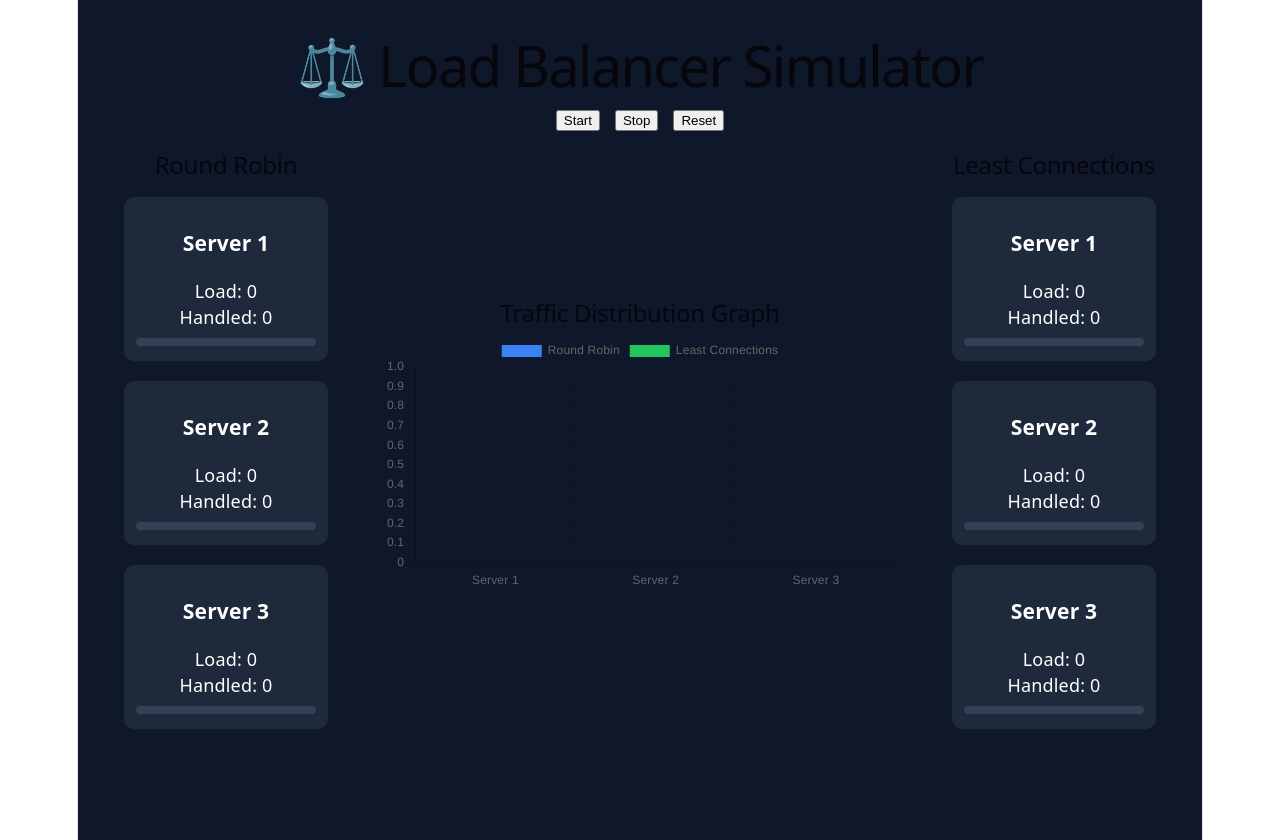
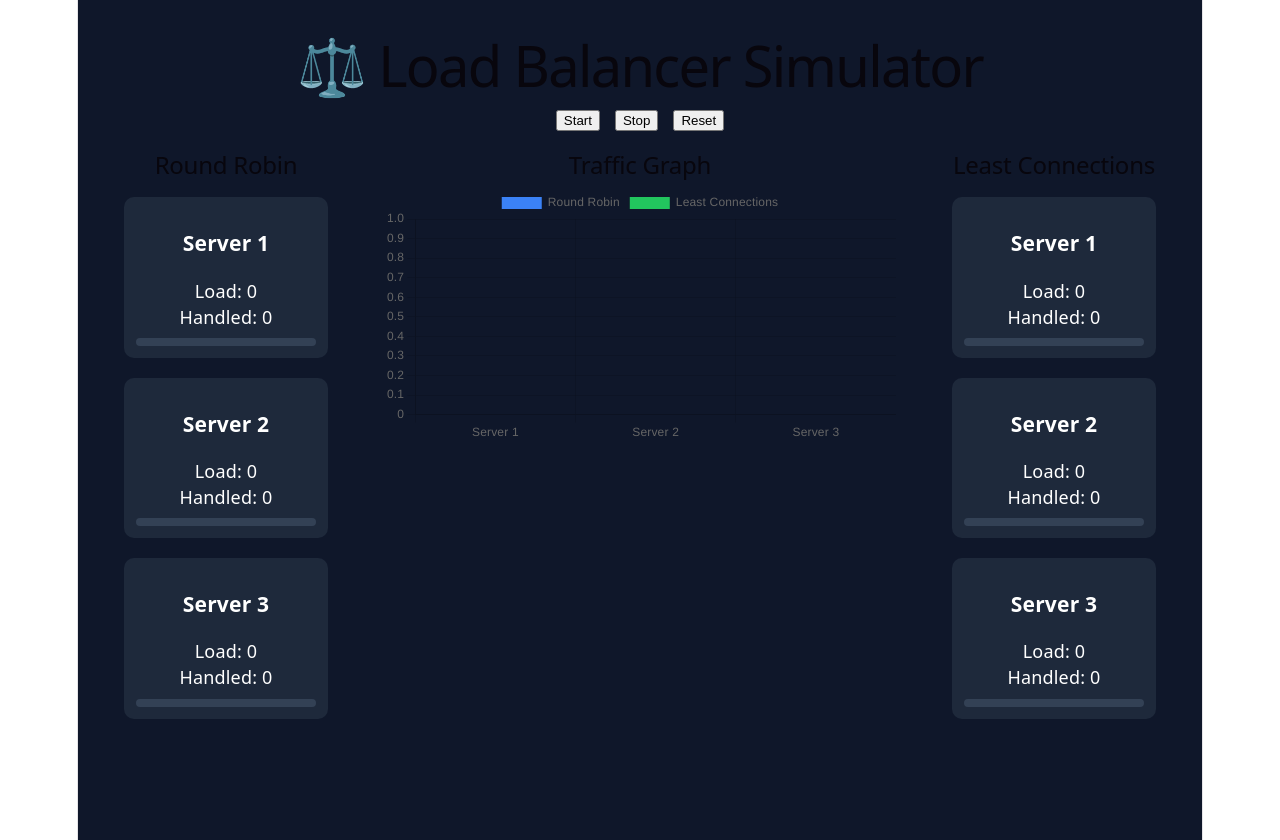
Before and after one commit to Krishna-7781/CIS-Hackathon, a React (Vite) app in the folder Load-Balancer-Simulator/: page / in a window 1280 px wide. Built offline with nearby package versions, Linux system fonts and the light colour scheme.

Commit message:
Update App.jsx

```diff
--- a/Load-Balancer-Simulator/src/App.jsx
+++ b/Load-Balancer-Simulator/src/App.jsx
@@ -36,7 +36,7 @@ export default function App() {
 
   const scalingLock = useRef(false);
 
-  // ✅ FIXED: Stable interval
+  // ✅ Stable interval (NO bugs)
   useEffect(() => {
     if (!running) return;
 
@@ -48,23 +48,25 @@ export default function App() {
     return () => clearInterval(interval);
   }, [running]);
 
-  // ✅ FIXED: Scaling logic
-  const checkScaling = (servers, setServers) => {
-    const allOverloaded = servers.every(
+  // ✅ FIXED SCALING (MAIN FIX)
+  const checkScaling = (setServers) => {
+    setServers((prev) => {
+      const allOverloaded = prev.every(
         (s) => s.load >= OVERLOAD_THRESHOLD
       );
 
       if (!allOverloaded) {
         scalingLock.current = false;
-      return;
+        return prev;
       }
 
-    if (scalingLock.current) return;
+      if (scalingLock.current) return prev;
 
       scalingLock.current = true;
 
-    if (servers.length < MAX_SERVERS) {
-      setServers((prev) => [
+      // ✅ ADD 4TH SERVER
+      if (prev.length < MAX_SERVERS) {
+        return [
           ...prev,
           {
             id: prev.length + 1,
@@ -77,14 +79,18 @@ export default function App() {
             message: "🆕 Auto-created",
             liveSend: "",
           },
-      ]);
-    } else {
-      alert("🚨 All servers overloaded! Limit reached.");
+        ];
+      }
+
+      // ✅ ALERT WHEN ALL 4 OVERLOADED
+      alert("🚨 All servers overloaded! Server creation limit exceeded.");
       setRunning(false);
-    }
+
+      return prev;
+    });
   };
 
-  // ✅ FIXED: No nested interval bug
+  // ✅ Cooldown without interval bug
   const startCooldown = (setServers, index) => {
     const run = () => {
       setServers((prev) => {
@@ -195,12 +201,12 @@ export default function App() {
           handleOverload(setRrServers, index);
         }
 
-        checkScaling(updated, setRrServers);
-
         return updated;
       });
 
       setRrIndex((prev) => (prev + 1) % MAX_SERVERS);
+
+      checkScaling(setRrServers);
 
       // LEAST CONNECTIONS
       setLcServers((prev) => {
@@ -221,10 +227,10 @@ export default function App() {
           handleOverload(setLcServers, index);
         }
 
-        checkScaling(updated, setLcServers);
-
         return updated;
       });
+
+      checkScaling(setLcServers);
     }
   };
 
@@ -251,16 +257,7 @@ export default function App() {
   };
 
   const ServerCard = ({ server }) => (
-    <div
-      style={{
-        ...styles.card,
-        animation: server.overloaded
-          ? "pulseRed 1s infinite"
-          : server.redistributing
-          ? "pulseGreen 1s infinite"
-          : "none",
-      }}
-    >
+    <div style={styles.card}>
       <h3>Server {server.id}</h3>
       <p>Load: {server.load}</p>
       <p>Handled: {server.handled}</p>
@@ -276,17 +273,8 @@ export default function App() {
       </div>
 
       {!server.active && <p>⏸ STOPPED ({server.cooldown}s)</p>}
-
-      {server.redistributing && (
-        <>
-          <p>🔁 Redistributing...</p>
-          <p>{server.liveSend}</p>
-        </>
-      )}
-
-      {!server.redistributing && server.message && (
-        <p>{server.message}</p>
-      )}
+      {server.redistributing && <p>{server.liveSend}</p>}
+      {!server.redistributing && server.message && <p>{server.message}</p>}
     </div>
   );
 
@@ -325,7 +313,7 @@ export default function App() {
         </div>
 
         <div style={styles.graphColumn}>
-          <h2>Traffic Distribution Graph</h2>
+          <h2>Traffic Graph</h2>
           <Bar data={chartData} />
         </div>
 
@@ -358,7 +346,6 @@ const styles = {
     display: "grid",
     gridTemplateColumns: "1fr 2fr 1fr",
     gap: "30px",
-    alignItems: "center",
   },
   column: {
     display: "flex",
@@ -374,7 +361,6 @@ const styles = {
     margin: "10px",
     borderRadius: "10px",
     width: "180px",
-    minHeight: "140px",
   },
   progressContainer: {
     background: "#334155",
```
Lines whose indentation alone changed are shown as unchanged.
